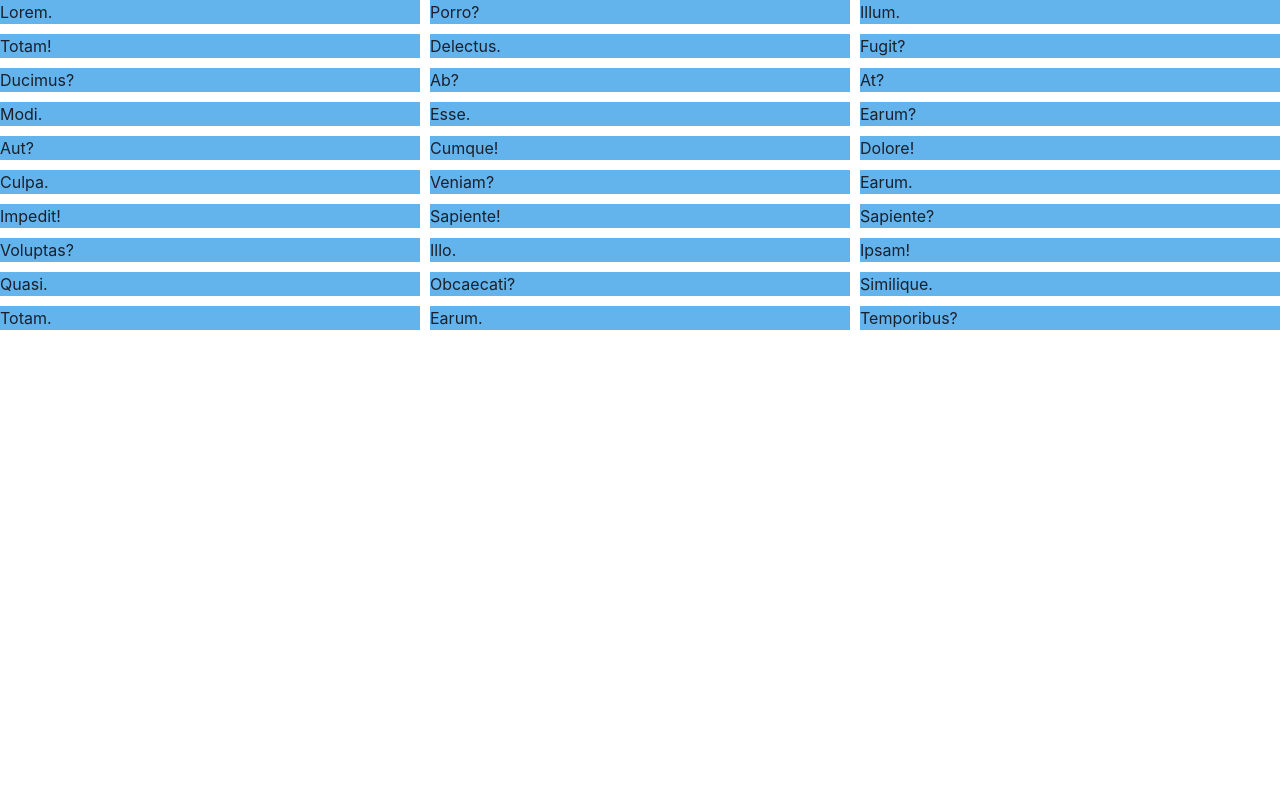
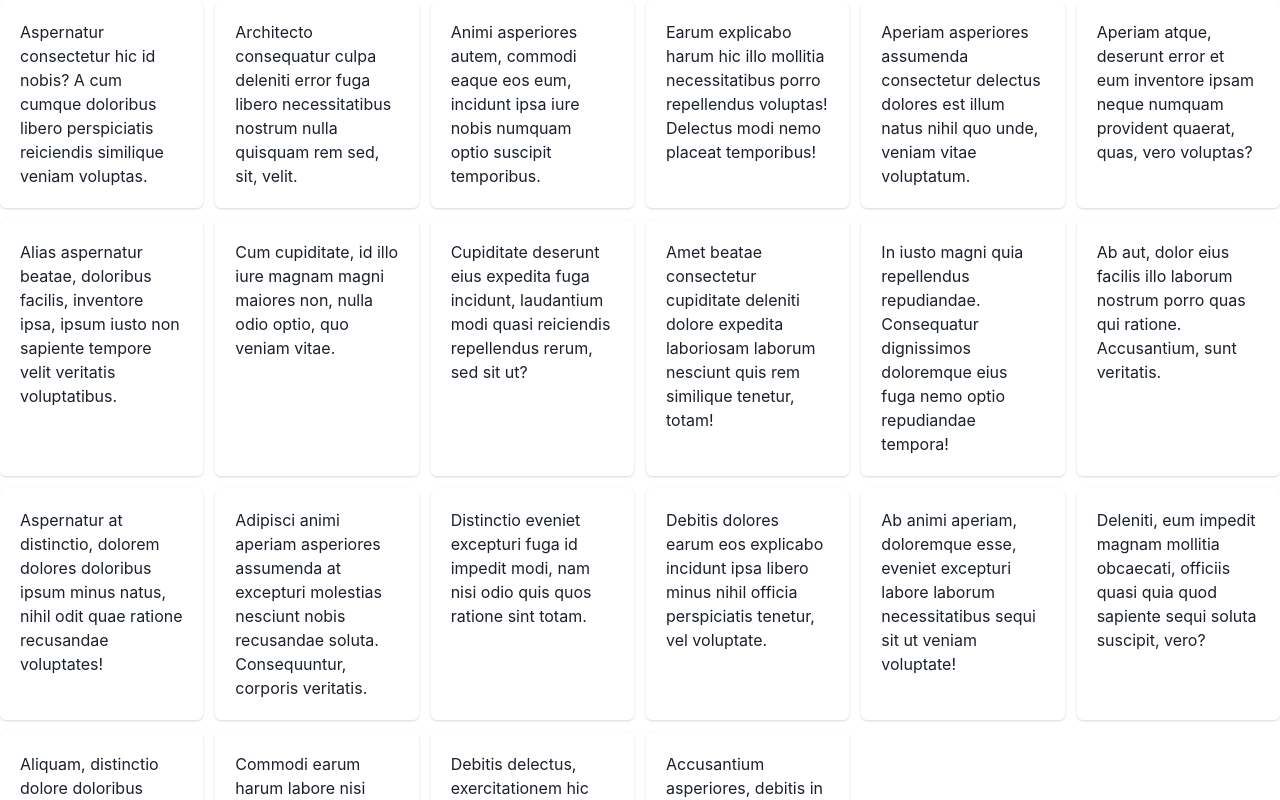
Before and after one commit to Seunggyo/react20231031, a React (Create React App) app: page / in a window 1280 px wide. Shown: the top 800 px of the page. Built offline with nearby package versions, Linux system fonts and the light colour scheme.

Commit message:
card 와 cardbody 사용해봄

```diff
--- a/src/App.js
+++ b/src/App.js
@@ -1,39 +1,142 @@
-import { Box, SimpleGrid } from "@chakra-ui/react";
+import { Card, CardBody, SimpleGrid } from "@chakra-ui/react";
 
 function App() {
   return (
     <>
-      <SimpleGrid spacing={"10px"} columns={{ base: 2, md: 3, "2xl": 6 }}>
-        <Box bg="blue.300">Lorem.</Box>
-        <Box bg="blue.300">Porro?</Box>
-        <Box bg="blue.300">Illum.</Box>
-        <Box bg="blue.300">Totam!</Box>
-        <Box bg="blue.300">Delectus.</Box>
-        <Box bg="blue.300">Fugit?</Box>
-        <Box bg="blue.300">Ducimus?</Box>
-        <Box bg="blue.300">Ab?</Box>
-        <Box bg="blue.300">At?</Box>
-        <Box bg="blue.300">Modi.</Box>
-        <Box bg="blue.300">Esse.</Box>
-        <Box bg="blue.300">Earum?</Box>
-        <Box bg="blue.300">Aut?</Box>
-        <Box bg="blue.300">Cumque!</Box>
-        <Box bg="blue.300">Dolore!</Box>
-        <Box bg="blue.300">Culpa.</Box>
-        <Box bg="blue.300">Veniam?</Box>
-        <Box bg="blue.300">Earum.</Box>
-        <Box bg="blue.300">Impedit!</Box>
-        <Box bg="blue.300">Sapiente!</Box>
-        <Box bg="blue.300">Sapiente?</Box>
-        <Box bg="blue.300">Voluptas?</Box>
-        <Box bg="blue.300">Illo.</Box>
-        <Box bg="blue.300">Ipsam!</Box>
-        <Box bg="blue.300">Quasi.</Box>
-        <Box bg="blue.300">Obcaecati?</Box>
-        <Box bg="blue.300">Similique.</Box>
-        <Box bg="blue.300">Totam.</Box>
-        <Box bg="blue.300">Earum.</Box>
-        <Box bg="blue.300">Temporibus?</Box>
+      <SimpleGrid gap={3} columns={{ base: 1, md: 3, xl: 6 }}>
+
+        <Card>
+          <CardBody>
+            Aspernatur consectetur hic id nobis? A cum cumque doloribus libero
+            perspiciatis reiciendis similique veniam voluptas.
+          </CardBody>
+        </Card>
+        <Card>
+          <CardBody>
+            Architecto consequatur culpa deleniti error fuga libero
+            necessitatibus nostrum nulla quisquam rem sed, sit, velit.
+          </CardBody>
+        </Card>
+        <Card>
+          <CardBody>
+            Animi asperiores autem, commodi eaque eos eum, incidunt ipsa iure
+            nobis numquam optio suscipit temporibus.
+          </CardBody>
+        </Card>
+        <Card>
+          <CardBody>
+            Earum explicabo harum hic illo mollitia necessitatibus porro
+            repellendus voluptas! Delectus modi nemo placeat temporibus!
+          </CardBody>
+        </Card>
+        <Card>
+          <CardBody>
+            Aperiam asperiores assumenda consectetur delectus dolores est illum
+            natus nihil quo unde, veniam vitae voluptatum.
+          </CardBody>
+        </Card>
+        <Card>
+          <CardBody>
+            Aperiam atque, deserunt error et eum inventore ipsam neque numquam
+            provident quaerat, quas, vero voluptas?
+          </CardBody>
+        </Card>
+        <Card>
+          <CardBody>
+            Alias aspernatur beatae, doloribus facilis, inventore ipsa, ipsum
+            iusto non sapiente tempore velit veritatis voluptatibus.
+          </CardBody>
+        </Card>
+        <Card>
+          <CardBody>
+            Cum cupiditate, id illo iure magnam magni maiores non, nulla odio
+            optio, quo veniam vitae.
+          </CardBody>
+        </Card>
+        <Card>
+          <CardBody>
+            Cupiditate deserunt eius expedita fuga incidunt, laudantium modi
+            quasi reiciendis repellendus rerum, sed sit ut?
+          </CardBody>
+        </Card>
+        <Card>
+          <CardBody>
+            Amet beatae consectetur cupiditate deleniti dolore expedita
+            laboriosam laborum nesciunt quis rem similique tenetur, totam!
+          </CardBody>
+        </Card>
+        <Card>
+          <CardBody>
+            In iusto magni quia repellendus repudiandae. Consequatur dignissimos
+            doloremque eius fuga nemo optio repudiandae tempora!
+          </CardBody>
+        </Card>
+        <Card>
+          <CardBody>
+            Ab aut, dolor eius facilis illo laborum nostrum porro quas qui
+            ratione. Accusantium, sunt veritatis.
+          </CardBody>
+        </Card>
+        <Card>
+          <CardBody>
+            Aspernatur at distinctio, dolorem dolores doloribus ipsum minus
+            natus, nihil odit quae ratione recusandae voluptates!
+          </CardBody>
+        </Card>
+        <Card>
+          <CardBody>
+            Adipisci animi aperiam asperiores assumenda at excepturi molestias
+            nesciunt nobis recusandae soluta. Consequuntur, corporis veritatis.
+          </CardBody>
+        </Card>
+        <Card>
+          <CardBody>
+            Distinctio eveniet excepturi fuga id impedit modi, nam nisi odio
+            quis quos ratione sint totam.
+          </CardBody>
+        </Card>
+        <Card>
+          <CardBody>
+            Debitis dolores earum eos explicabo incidunt ipsa libero minus nihil
+            officia perspiciatis tenetur, vel voluptate.
+          </CardBody>
+        </Card>
+        <Card>
+          <CardBody>
+            Ab animi aperiam, doloremque esse, eveniet excepturi labore laborum
+            necessitatibus sequi sit ut veniam voluptate!
+          </CardBody>
+        </Card>
+        <Card>
+          <CardBody>
+            Deleniti, eum impedit magnam mollitia obcaecati, officiis quasi quia
+            quod sapiente sequi soluta suscipit, vero?
+          </CardBody>
+        </Card>
+        <Card>
+          <CardBody>
+            Aliquam, distinctio dolore doloribus exercitationem magnam maiores
+            nobis omnis, perferendis porro quae sunt, temporibus vel.
+          </CardBody>
+        </Card>
+        <Card>
+          <CardBody>
+            Commodi earum harum labore nisi numquam optio praesentium tempora
+            voluptate! Asperiores cumque incidunt nemo quasi?
+          </CardBody>
+        </Card>
+        <Card>
+          <CardBody>
+            Debitis delectus, exercitationem hic molestiae nobis odit ratione
+            sed tempora. Facere laborum necessitatibus provident quo.
+          </CardBody>
+        </Card>
+        <Card>
+          <CardBody>
+            Accusantium asperiores, debitis in inventore laborum laudantium
+            magnam mollitia, pariatur quae quam reiciendis rem, voluptatibus.
+          </CardBody>
+        </Card>
       </SimpleGrid>
     </>
   );
```
